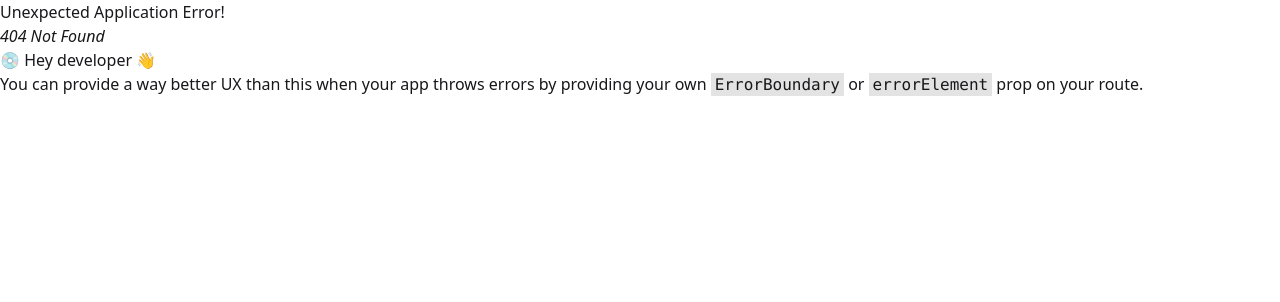
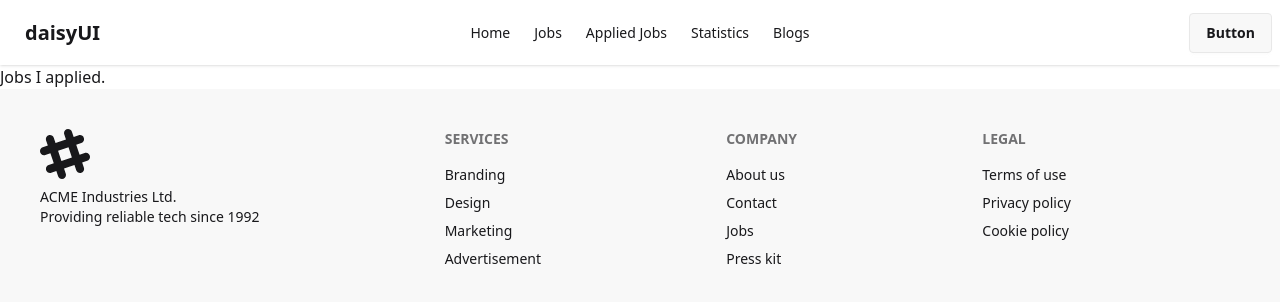
Before and after one commit to shohan89/career-hub, a React (Vite) app: page /applied in a window 1280 px wide. Before the commit this address had no page. Shown: the top 302 px of the page. Built offline with nearby package versions, Linux system fonts and the light colour scheme.

Commit message:
feat: add Applied Jobs page

```diff
--- /dev/null
+++ b/src/Pages/AppliedJobs.jsx
@@ -0,0 +1,10 @@
+
+const AppliedJobs = () => {
+    return (
+        <div>
+            <h2>Jobs I applied.</h2>
+        </div>
+    );
+};
+
+export default AppliedJobs;
--- a/src/main.jsx
+++ b/src/main.jsx
@@ -3,6 +3,7 @@ import { createRoot } from 'react-dom/client'
 import { createBrowserRouter, RouterProvider } from 'react-router-dom'
 import './index.css'
 import Root from './layouts/Root.jsx'
+import AppliedJobs from './Pages/AppliedJobs.jsx'
 import Home from './Pages/Home.jsx'
 
 const router = createBrowserRouter([
@@ -13,6 +14,10 @@ const router = createBrowserRouter([
       {
         index: true,
         element: <Home />
+      },
+      {
+        path: '/applied',
+        element: <AppliedJobs />
       }
     ]
   }
```
